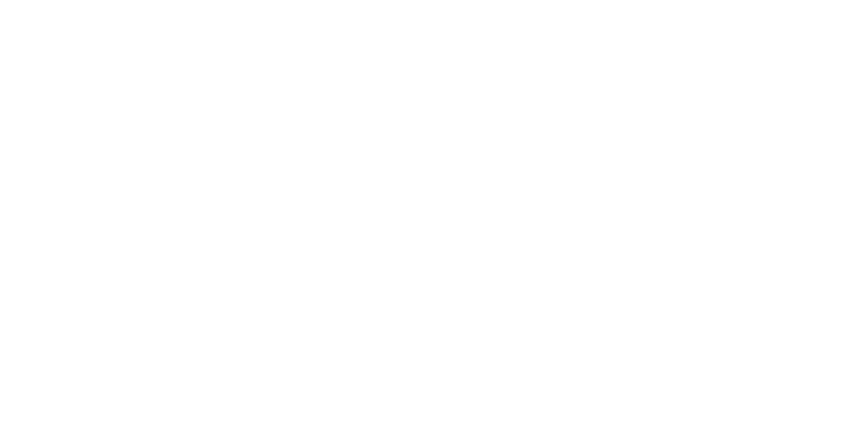
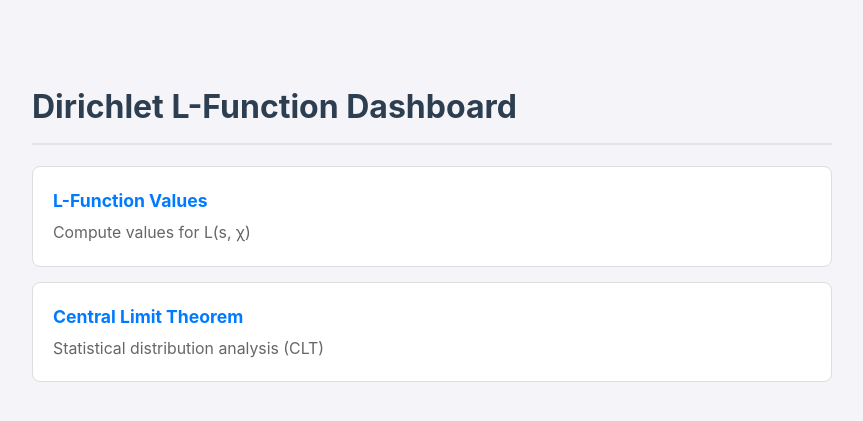
Before and after one commit to JunghunLeePhD/CPP-LFunction, a plain HTML site: page static/index.html in a window 1280 px wide. Shown: the whole page, without its empty margins (208-1071 px from the left). Drawn offline with Linux system fonts and the light colour scheme.

Commit message:
Feat/Nav(`static/index.html`): add navigation for calculators 'Value' and 'CLT'

```diff
--- a/static/index.html
+++ b/static/index.html
@@ -3,7 +3,74 @@
     <head>
         <meta charset="UTF-8" />
         <meta name="viewport" content="width=device-width, initial-scale=1.0" />
-        <title>Document</title>
+        <title>L-Function Service</title>
+        <style>
+            body {
+                font-family: -apple-system, BlinkMacSystemFont, 'Segoe UI', Roboto, Helvetica, Arial,
+                    sans-serif;
+                max-width: 800px;
+                margin: 40px auto;
+                padding: 20px;
+                line-height: 1.6;
+                background-color: #f4f4f9;
+                color: #333;
+            }
+            h1 {
+                color: #2c3e50;
+                border-bottom: 2px solid #e1e4e8;
+                padding-bottom: 10px;
+            }
+            ul {
+                list-style-type: none;
+                padding: 0;
+            }
+            li {
+                margin: 15px 0;
+                background: white;
+                border: 1px solid #ddd;
+                border-radius: 8px;
+                transition: transform 0.2s ease, box-shadow 0.2s ease;
+            }
+            li:hover {
+                transform: translateY(-2px);
+                box-shadow: 0 4px 6px rgba(0, 0, 0, 0.1);
+            }
+            a {
+                display: block;
+                padding: 20px;
+                text-decoration: none;
+                color: #007bff;
+                font-weight: bold;
+                font-size: 1.1em;
+            }
+            a:hover {
+                color: #0056b3;
+            }
+            .desc {
+                display: block;
+                font-size: 0.9em;
+                color: #666;
+                font-weight: normal;
+                margin-top: 5px;
+            }
+        </style>
     </head>
-    <body></body>
+    <body>
+        <h1>Dirichlet L-Function Dashboard</h1>
+
+        <ul>
+            <li>
+                <a href="/dirichlet_val_t">
+                    L-Function Values
+                    <span class="desc">Compute values for L(s, χ)</span>
+                </a>
+            </li>
+            <li>
+                <a href="/dirichlet_clt_t">
+                    Central Limit Theorem
+                    <span class="desc">Statistical distribution analysis (CLT)</span>
+                </a>
+            </li>
+        </ul>
+    </body>
 </html>
```
